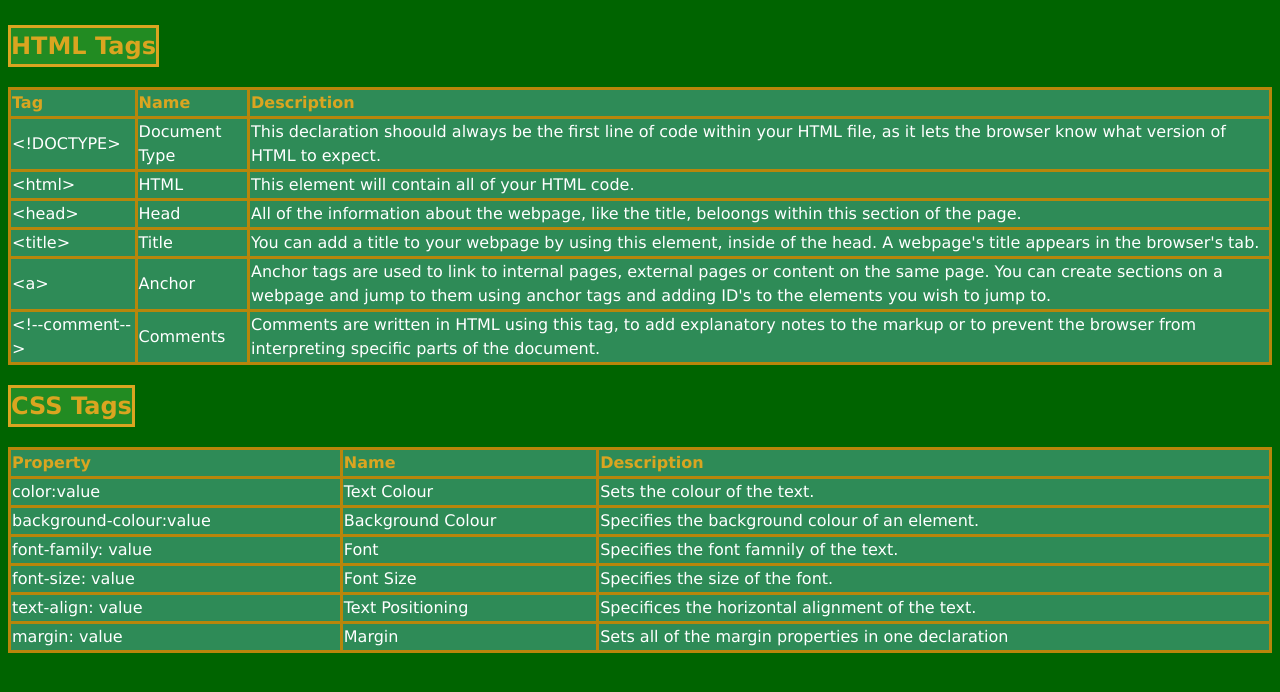
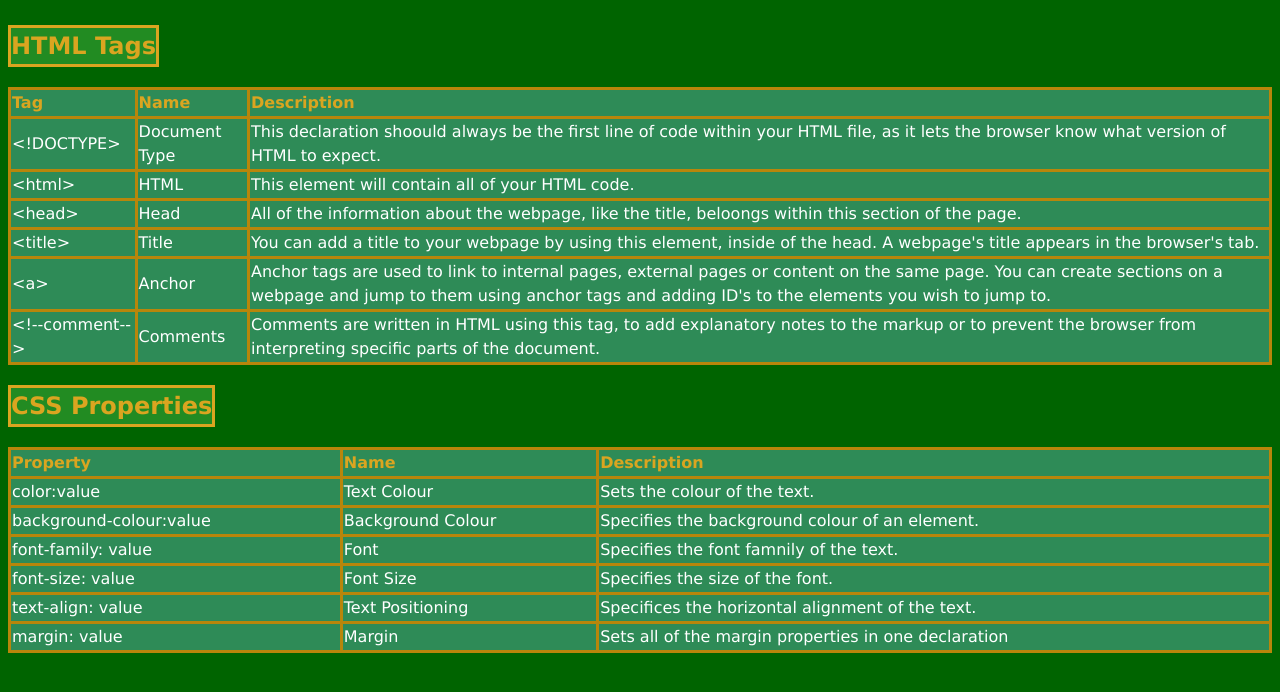
Before and after one commit to SamMeade24/codecademycheatsheet.github.io, a plain HTML site: page index.html in a window 1280 px wide. Shown: the part 86-778 px from the top of the page. Drawn offline with Linux system fonts and the light colour scheme.

Commit message:
Update index.html

```diff
--- a/index.html
+++ b/index.html
@@ -49,7 +49,7 @@
         </tbody>
     </table>
 
-    <h2>CSS Tags</h2>
+    <h2>CSS Properties</h2>
     <table>
         <thead>
             <th>Property</th>
```
